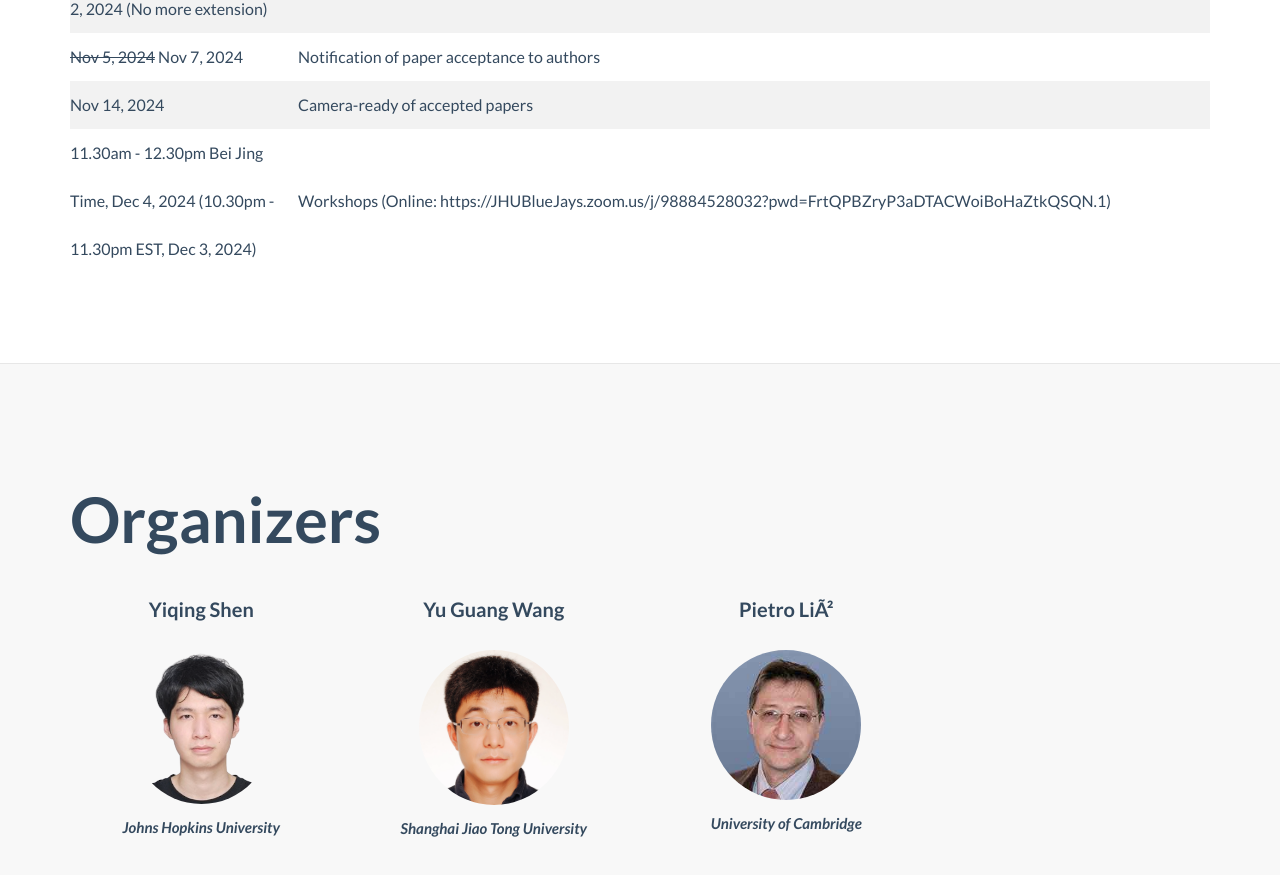
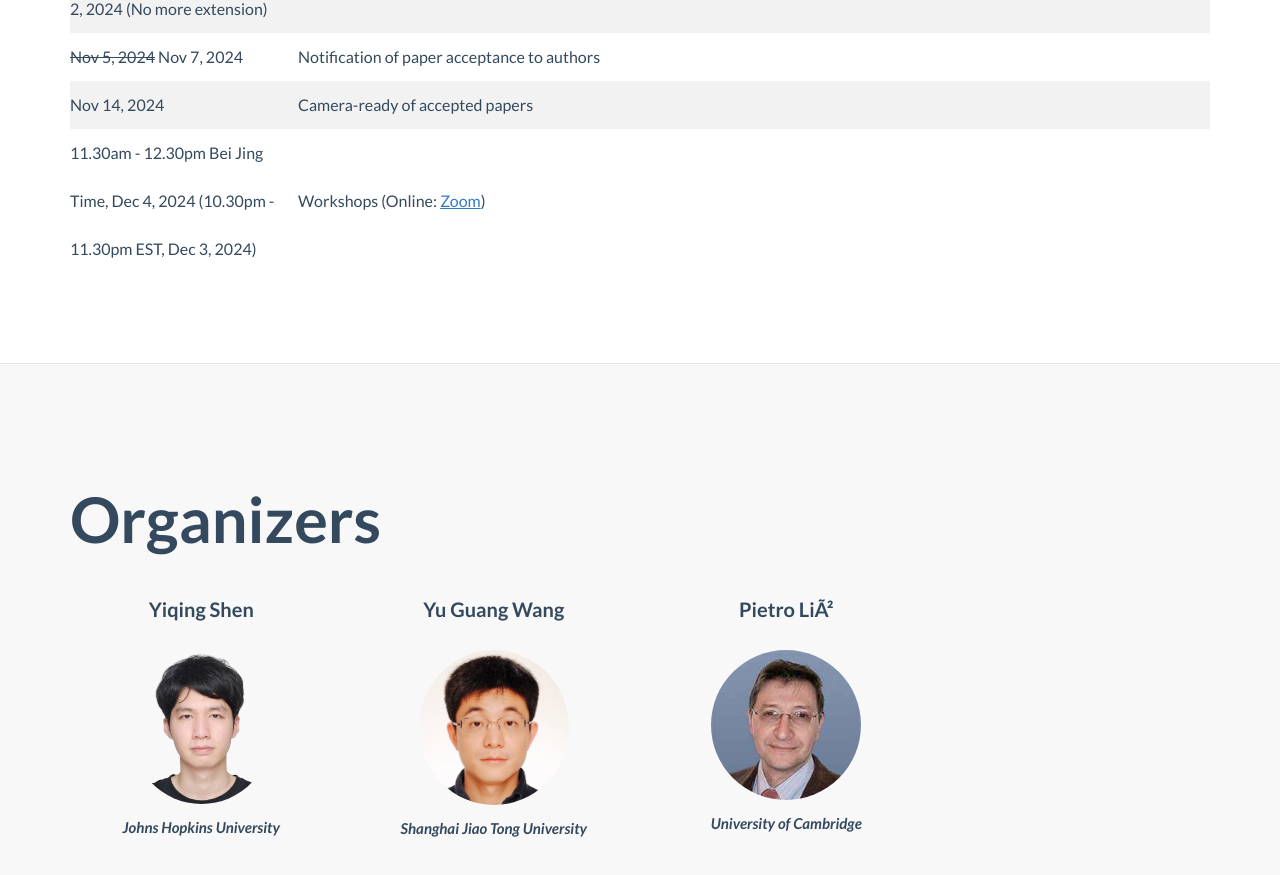
Before and after one commit to tsynbio/fm4bio.github.io, a plain HTML site: page index.html in a window 1280 px wide. Shown: the part 3091-3966 px from the top of the page. Drawn offline with Linux system fonts and the light colour scheme; no server answers; files whose address does not match are found by name.

Commit message:
revise schedule

```diff
--- a/index.html
+++ b/index.html
@@ -348,7 +348,7 @@ function showhide(id) {
 
   <tr>
     <td>11.30am - 12.30pm Bei Jing Time, Dec 4, 2024 (10.30pm - 11.30pm EST, Dec 3, 2024)</td>
-    <td>Workshops (Online: https://JHUBlueJays.zoom.us/j/98884528032?pwd=FrtQPBZryP3aDTACWoiBoHaZtkQSQN.1)</td>
+    <td>Workshops (Online: <a href="https://JHUBlueJays.zoom.us/j/98884528032?pwd=FrtQPBZryP3aDTACWoiBoHaZtkQSQN.1" target="_blank">Zoom</a>)</td>
   </tr>
 
 
```
